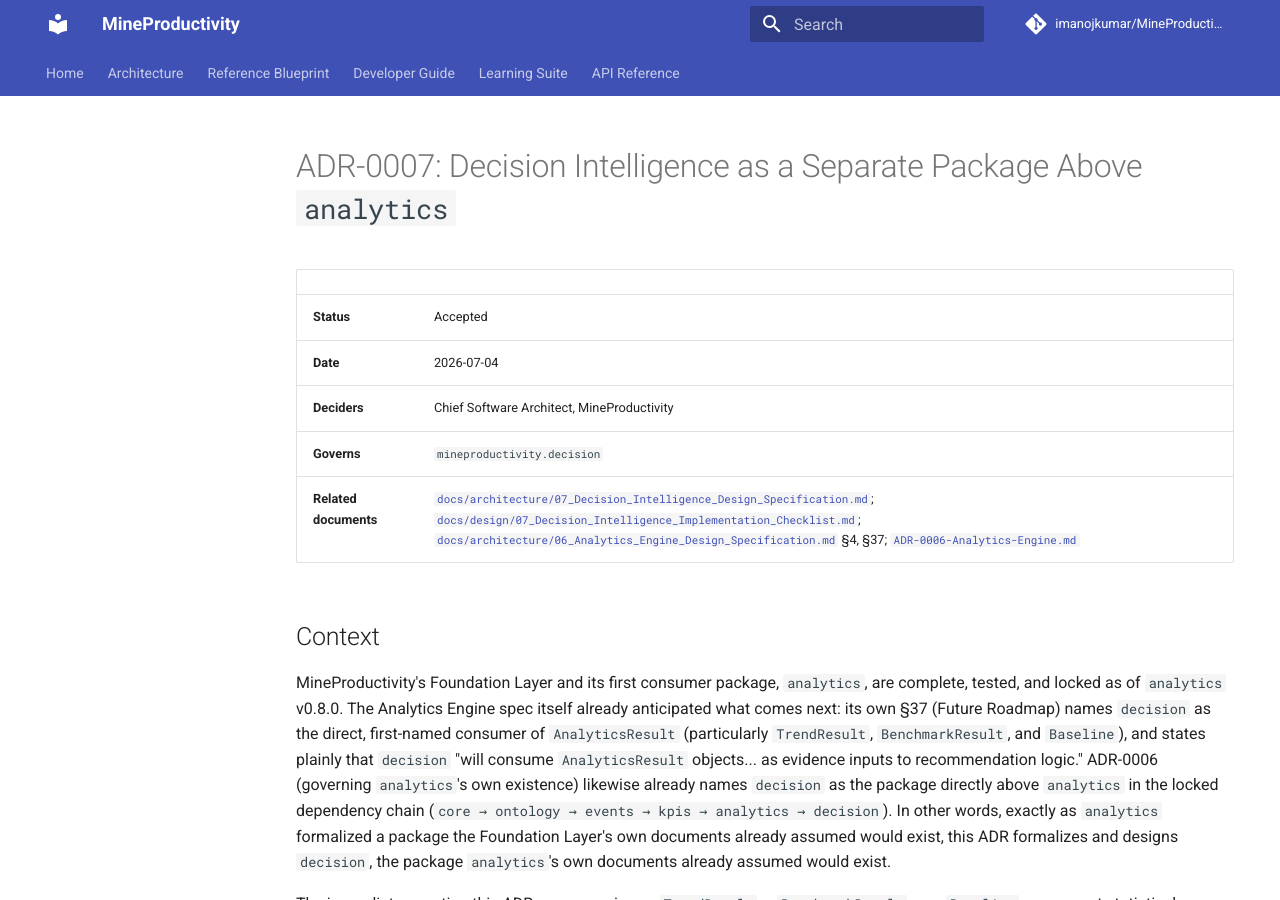
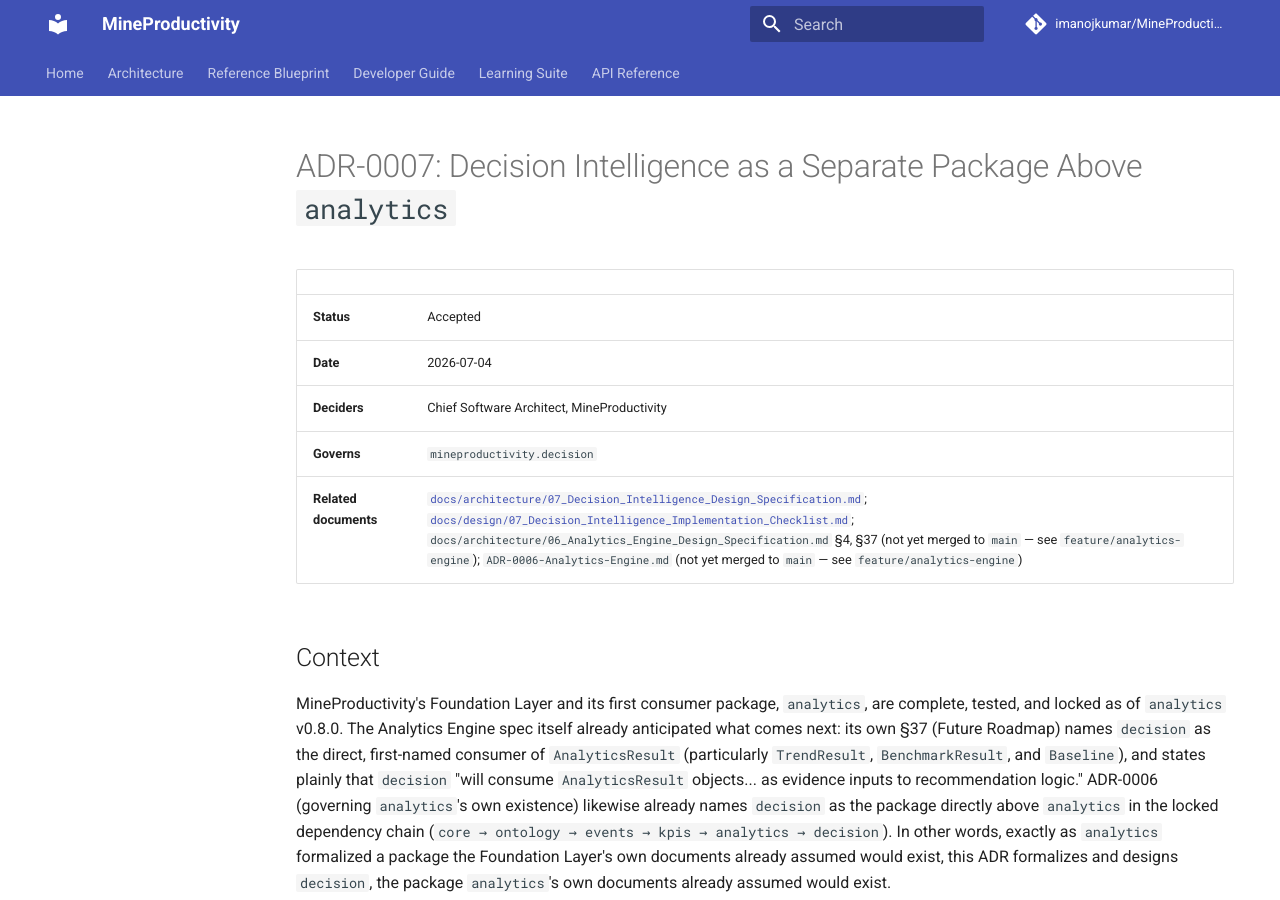
Before and after one commit to imanojkumar/MineProductivity, an MkDocs documentation site: the page built from docs/adr/ADR-0007-Decision-Intelligence.md, in a window 1280 px wide and 900 px high. Built offline with MkDocs 1.6.1 and Material for MkDocs 9.7.7, drawn with Linux system fonts in a browser that asks for light colours; comment, search, counter and statistics services are not loaded.

Commit message:
docs(decision): fix broken documentation links

```diff
--- a/docs/adr/ADR-0007-Decision-Intelligence.md
+++ b/docs/adr/ADR-0007-Decision-Intelligence.md
@@ -6,7 +6,7 @@
 | **Date** | 2026-07-04 |
 | **Deciders** | Chief Software Architect, MineProductivity |
 | **Governs** | `mineproductivity.decision` |
-| **Related documents** | [`docs/architecture/07_Decision_Intelligence_Design_Specification.md`](../architecture/07_Decision_Intelligence_Design_Specification.md); [`docs/design/07_Decision_Intelligence_Implementation_Checklist.md`](../design/07_Decision_Intelligence_Implementation_Checklist.md); [`docs/architecture/06_Analytics_Engine_Design_Specification.md`](../architecture/06_Analytics_Engine_Design_Specification.md) §4, §37; [`ADR-0006-Analytics-Engine.md`](ADR-0006-Analytics-Engine.md) |
+| **Related documents** | [`docs/architecture/07_Decision_Intelligence_Design_Specification.md`](../architecture/07_Decision_Intelligence_Design_Specification.md); [`docs/design/07_Decision_Intelligence_Implementation_Checklist.md`](../design/07_Decision_Intelligence_Implementation_Checklist.md); `docs/architecture/06_Analytics_Engine_Design_Specification.md` §4, §37 (not yet merged to `main` — see `feature/analytics-engine`); `ADR-0006-Analytics-Engine.md` (not yet merged to `main` — see `feature/analytics-engine`) |
 
 ## Context
 
```
